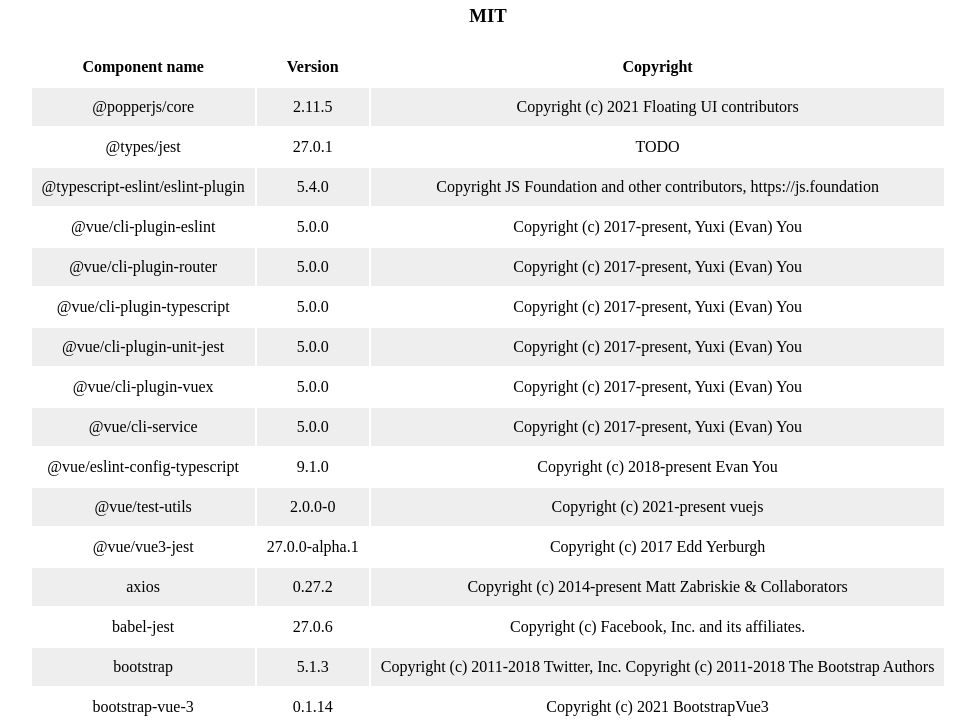
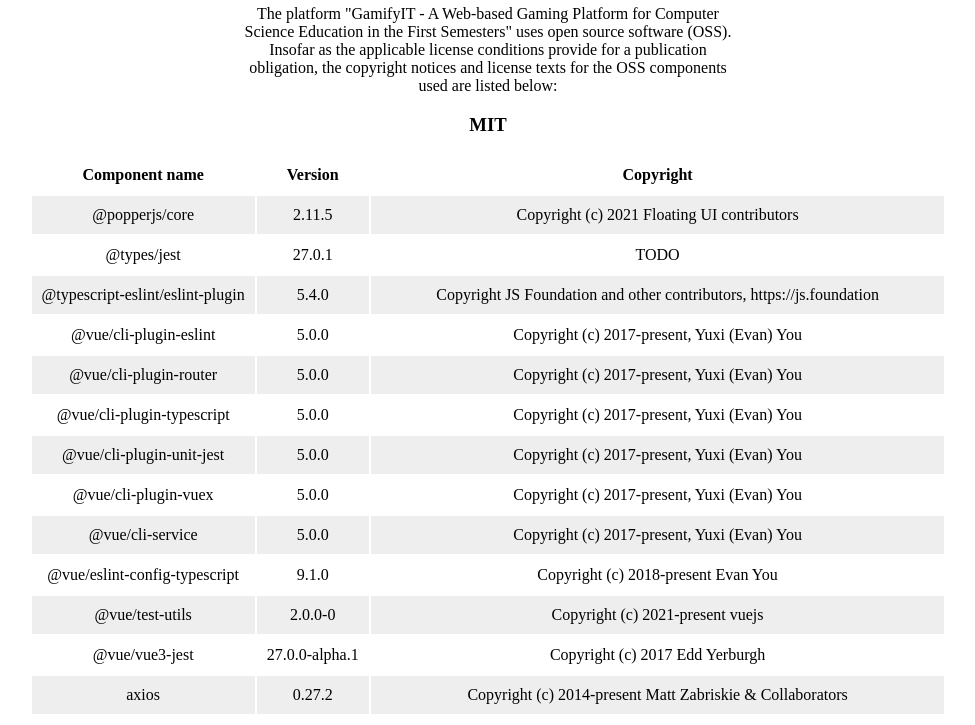
Before and after one commit to Gamify-IT/third-party-license-notice, a plain HTML site: page index.html in a window 1280 px wide. Shown: the part 50-775 px from the top of the page, without its empty margins (152-1127 px from the left). Drawn offline with nearby package versions, Linux system fonts and the light colour scheme.

Commit message:
add notice for what this site is

```diff
--- a/index.html
+++ b/index.html
@@ -29,12 +29,21 @@
             padding: 10px;
             text-align: center;
         }
+
+        p {
+            margin: 0 auto;
+            padding: 0 30%;
+            text-align: center;
+        }
     </style>
 </head>
 
 <body>
 <section>
     <h1>Third Party License Notice</h1>
+    <p>The platform "GamifyIT - A Web-based Gaming Platform for Computer Science Education in the First Semesters" uses
+        open source software (OSS). Insofar as the applicable license conditions provide for a publication obligation,
+        the copyright notices and license texts for the OSS components used are listed below:</p>
 
     <div id="licenseNotes"></div>
 
@@ -50,9 +59,9 @@
                         licenseTypes.push(value.licTypeName);
                     });
 
-                    for(var i = 0; i < licenseTypes.length; i++) {
-                        if(!licenseNote.includes('<b><center><h3>'+licenseTypes[i]+'</h3></center></b>')){
-                            licenseNote += '<b><center><h3>'+licenseTypes[i]+'</h3></center></b>';
+                    for (var i = 0; i < licenseTypes.length; i++) {
+                        if (!licenseNote.includes('<b><center><h3>' + licenseTypes[i] + '</h3></center></b>')) {
+                            licenseNote += '<b><center><h3>' + licenseTypes[i] + '</h3></center></b>';
                             licenseNote += '<table id="table">' +
                                 '        <tr>' +
                                 '            <th>Component name</th>' +
@@ -62,7 +71,7 @@
                         }
 
                         $.each(data, function (key, value) {
-                            if(licenseTypes[i] == value.licTypeName){
+                            if (licenseTypes[i] == value.licTypeName) {
                                 var avoidDuplicatesString = "";
                                 avoidDuplicatesString += '<tr>';
                                 avoidDuplicatesString += '<td>' + value.compName + '</td>';
```
